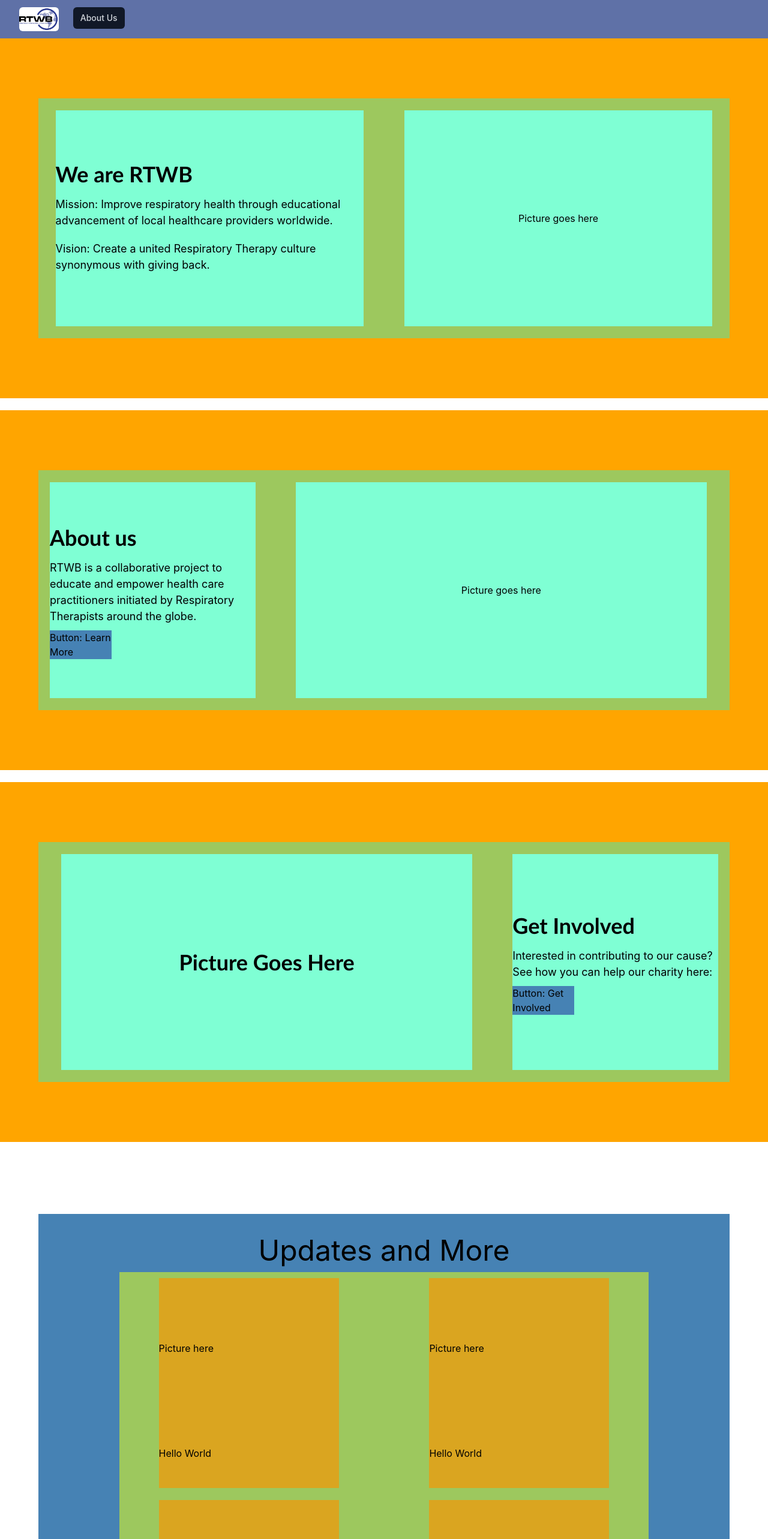
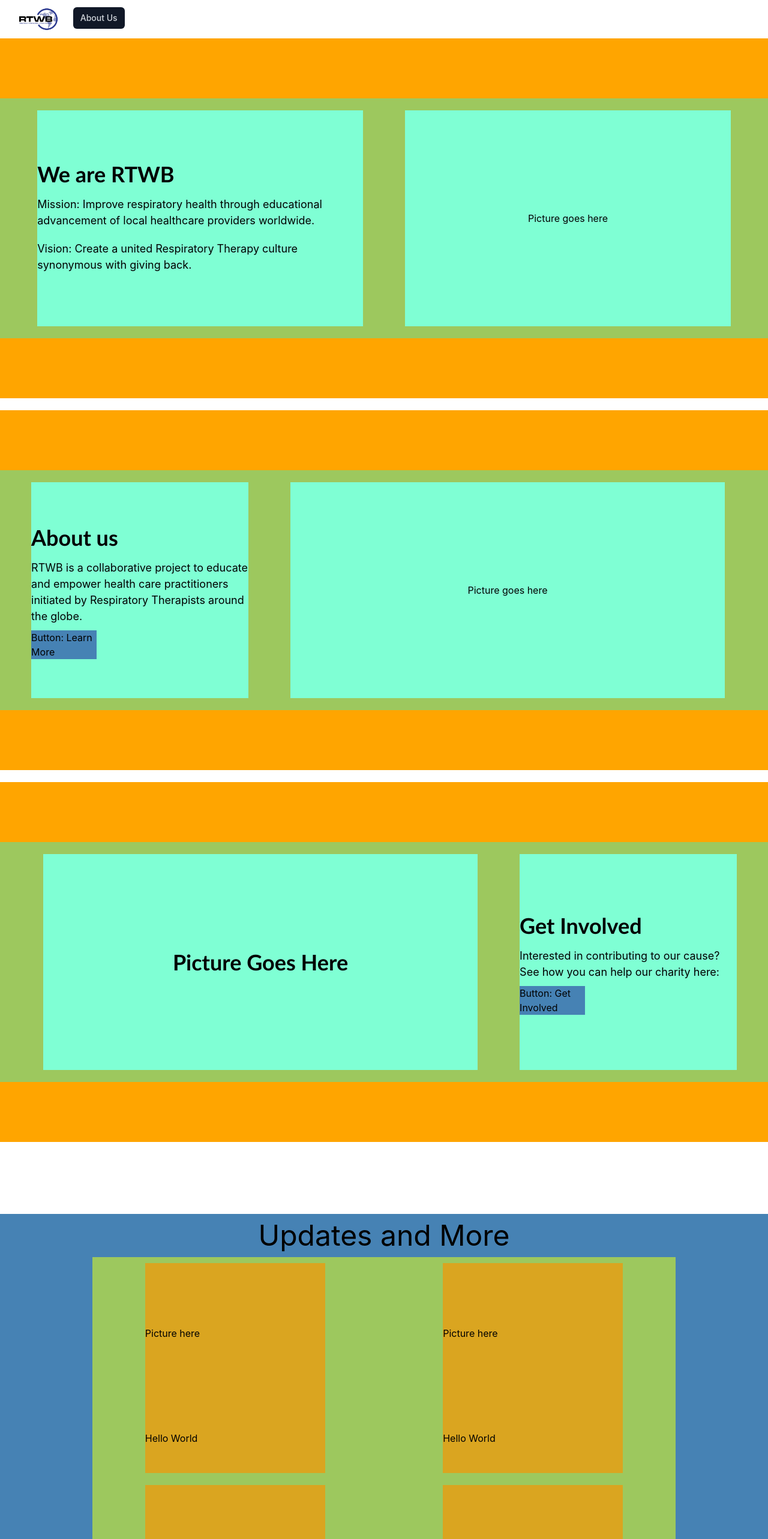
Before and after one commit to AlexanderChao14/RTWB-Website, a React (Create React App) app: page / in a window 1280 px wide. Shown: the top 2566 px of the page at 60% size. Built offline with nearby package versions, Linux system fonts and the light colour scheme.

Commit message:
Made width consistent with tailwind

```diff
--- a/src/components/NavBar.js
+++ b/src/components/NavBar.js
@@ -4,7 +4,7 @@ import React from "react";
 const NavBar = () =>{
     return(
         <div style={{backgroundColor:"rgb(95, 113, 167)"}}>
-            <div className="mx-auto max-w-screen-2xl px-2 sm:px-6 lg:px-8">
+            <div className="mx-auto max-w-screen-2xl px-2 sm:px-6 lg:px-8 bg-white">
                 <div className="relative flex h-16 items-center justify-between">
                     <div className="absolute inset-y-0 left-0 flex items-center sm:hidden">
 
--- a/src/components/pages/Home.js
+++ b/src/components/pages/Home.js
@@ -1,5 +1,5 @@
 import React from 'react'
-import {CardHeading, SectionHeading, StyledHeading} from '../styled/StyledHeading'
+import {CardHeading, SectionHeading} from '../styled/StyledHeading'
 import { GridStyle11, GridStyle12, GridStyle21 } from '../styled/GridStyles'
 import { TextMedium } from '../styled/TextStyles'
 import { FlexboxColumnCenter } from '../styled/FlexboxStyles'
@@ -16,7 +16,7 @@ const Home = () => {
 
             {/* Introduction Section */}
             <section style={{backgroundColor: "orange"}}>
-                <GridStyle11 className = "container-grid">
+                <GridStyle11 className = "container-grid mx-auto max-w-screen-2xl px-2 sm:px-6 lg:px-8">
                     <div className="flex-item-dir-cols grid-item-center">
                         <CardHeading>We are RTWB</CardHeading>
                         <TextMedium>Mission: Improve respiratory health through educational advancement of local healthcare providers worldwide.</TextMedium>
@@ -32,7 +32,7 @@ const Home = () => {
 
             {/* About us Second Section*/}
             <section style={{backgroundColor: "orange"}}>
-                <GridStyle12 className="container-grid">
+                <GridStyle12 className="container-grid mx-auto max-w-screen-2xl px-2 sm:px-6 lg:px-8">
                     <div className="flex-item-dir-cols grid-item-center">
                         <CardHeading>About us</CardHeading>
                         <TextMedium>RTWB is a collaborative project to educate and empower health care practitioners initiated by Respiratory Therapists around the globe.</TextMedium>
@@ -47,7 +47,7 @@ const Home = () => {
 
             {/* Volunteer Section */}
             <section style={{backgroundColor: "orange"}}>
-                <GridStyle21 className="container-grid">
+                <GridStyle21 className="container-grid mx-auto max-w-screen-2xl px-2 sm:px-6 lg:px-8">
                     <div className="flex-item-dir-cols grid-item-center items-center">
                         <CardHeading>Picture Goes Here</CardHeading>
                     </div>
@@ -62,7 +62,7 @@ const Home = () => {
 
             {/* Make a dynamic grid here for more sections */}
             <section>
-                <FlexboxColumnCenter className="updatesContainer">
+                <FlexboxColumnCenter className="updatesContainer container mx-auto max-w-screen-2xl px-2 sm:px-6 lg:px-8">
                     <SectionHeading>Updates and More</SectionHeading>
                     <div className="updatesGrid">
                         <MoreNewsCard className="grid-item-center items-center">
--- a/src/index.css
+++ b/src/index.css
@@ -28,7 +28,6 @@ section {
 .container-grid {
   display: grid;
   background-color: rgb(157, 200, 94);
-  width: 90%;
   min-height: 400px;
   gap: 10px
 }
@@ -61,8 +60,6 @@ section {
 
 /* The Container for the updates grid. */
 .updatesContainer {
-  width: 90%;
-  padding: 25px;
   height: fit-content;
   background-color: steelblue;
 }
```
